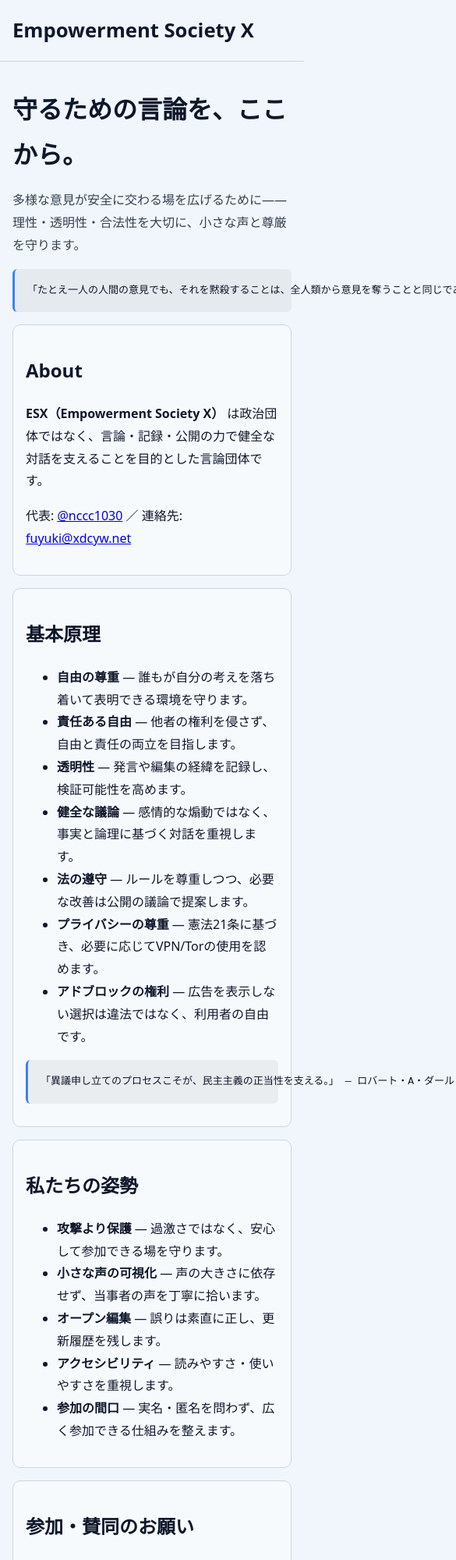
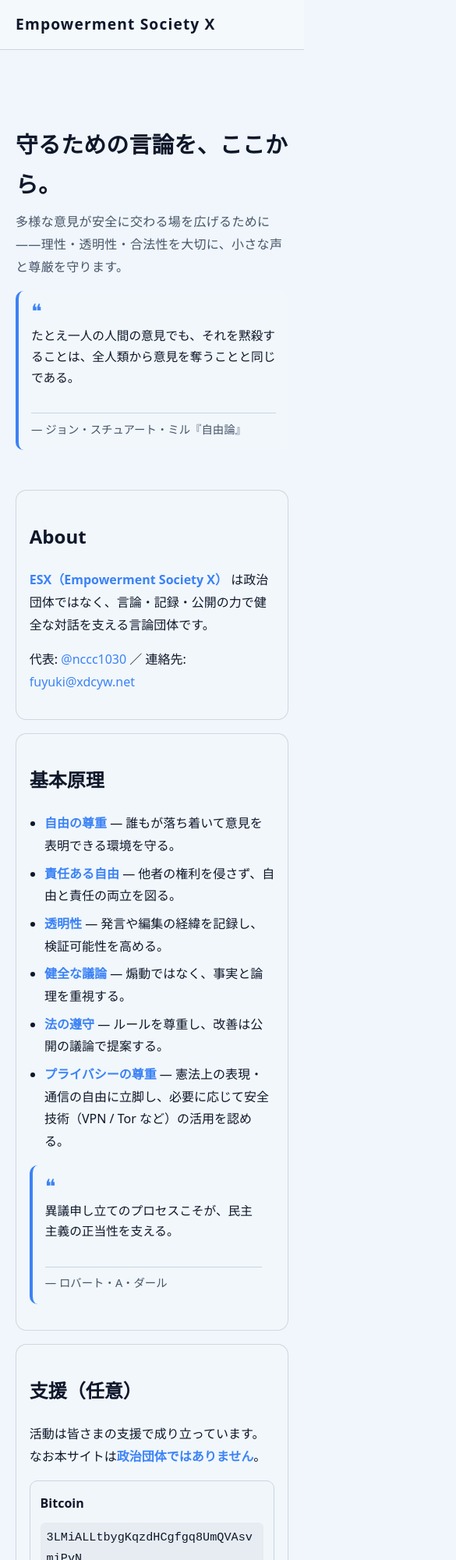
Before and after one commit to fuyukihatune-rgb/esx-site, a plain HTML site: page index.html in a window 390 px wide. Shown: the top 2000 px of the page at 78% size, 585 px wide, since content can reach past the window. Drawn offline with Linux system fonts and the light colour scheme.

Commit message:
delete trash and update site

```diff
--- a/index.html
+++ b/index.html
@@ -3,8 +3,109 @@
 <head>
   <meta charset="utf-8" />
   <meta name="viewport" content="width=device-width, initial-scale=1" />
+  <meta name="robots" content="index, follow" />
   <title>Empowerment Society X｜公式サイト</title>
-  <link rel="stylesheet" href="style.css">
+  <meta name="description" content="ESX（Empowerment Society X）は“守る言論”を掲げる言論団体です。理性・透明性・合法性を大切に、小さな声と尊厳を守ります。">
+  <style>
+    /* ===== Theme tokens ===== */
+    :root{
+      --bg:#f0f6fb; --ink:#0f172a; --muted:#475569; --line:#cbd5e1; --accent:#3b82f6;
+      --card: color-mix(in oklab, var(--bg), #fff 6%);
+      --card-ink: var(--ink);
+    }
+    @media (prefers-color-scheme: dark){
+      :root{
+        --bg:#0b0b10; --ink:#e8eaf0; --muted:#9aa3b2; --line:#2a2f3a; --accent:#60a5fa;
+        --card: color-mix(in oklab, var(--bg), #fff 3%);
+      }
+    }
+
+    /* ===== Base ===== */
+    html,body{margin:0;padding:0}
+    body{
+      background:
+        radial-gradient(900px 600px at 50% -10%, rgba(59,130,246,.10), transparent 55%),
+        radial-gradient(800px 600px at 0% 100%, rgba(59,130,246,.06), transparent 50%),
+        var(--bg);
+      color:var(--ink);
+      font-family:system-ui,-apple-system,"Hiragino Kaku Gothic ProN","Yu Gothic","Noto Sans JP",sans-serif;
+      line-height:1.8;
+      -webkit-text-size-adjust:100%;
+      text-rendering:optimizeLegibility;
+    }
+    main{max-width:900px;margin:7vh auto;padding:0 20px}
+
+    /* ===== Header ===== */
+    header{
+      position:sticky;top:0;z-index:10;
+      background:color-mix(in oklab, var(--bg), #fff 30%);
+      backdrop-filter:saturate(1.1) blur(6px);
+      border-bottom:1px solid var(--line);
+    }
+    .masthead{
+      display:flex;align-items:center;justify-content:space-between;
+      gap:1rem;max-width:900px;margin:0 auto;padding:.9rem 20px
+    }
+    .brand{font-weight:900;letter-spacing:.06em;font-size:1.2rem;white-space:nowrap}
+
+    /* ===== Typography & sections ===== */
+    .hero{padding:2.1rem 0 1.1rem}
+    .site-title{font-size:2.2rem;margin:.1rem 0 .5rem 0;font-weight:900;letter-spacing:.01em}
+    .kicker{font-size:1.05rem;color:var(--muted);letter-spacing:.02em;margin:0 0 1rem}
+    @media (max-width:480px){
+      .site-title{font-size:1.8rem}
+      .kicker{font-size:1rem}
+    }
+
+    .section{
+      border:1px solid color-mix(in oklab, var(--ink), transparent 86%);
+      padding:1.05rem;background:var(--card);border-radius:14px;margin:1.1rem 0;color:var(--card-ink)
+    }
+    ul{margin:.6rem 0;padding-left:1.2rem}
+    li{margin:.42rem 0}
+    strong{color:var(--accent)}
+    a{color:var(--accent);text-decoration:none}
+    a:hover{text-decoration:underline}
+
+    /* ===== Quote card (mobile tuned) ===== */
+    .quote-card{
+      border-left:4px solid var(--accent);
+      background: color-mix(in oklab, var(--bg), #fff 8%);
+      border-radius:10px; padding:.85rem 1rem; margin:1rem 0;
+    }
+    .quote-card .mark{
+      display:block; color:var(--accent); font-size:1.6rem; line-height:1; margin-bottom:.35rem;
+    }
+    .quote-card p{ margin:0 0 .6rem; font-size:.98rem; line-height:1.7 }
+    .quote-card footer{
+      border-top:1px solid var(--line); padding-top:.45rem; color:var(--muted); font-size:.9rem
+    }
+
+    /* ===== Crypto cards (copyable, mobile-first) ===== */
+    .mono{font-family:ui-monospace,monospace}
+    .crypto-card{
+      display:flex; flex-wrap:wrap; gap:.55rem .8rem; align-items:center;
+      border:1px solid var(--line); border-radius:10px; padding:.8rem; background: color-mix(in oklab, var(--bg), #fff 4%);
+    }
+    .crypto-card h3{margin:.1rem 0; font-size:1rem}
+    .addr{
+      flex:1 1 260px; /* 折り返し領域を確保 */
+      font-size:.95rem; padding:.35rem .5rem;
+      background:color-mix(in oklab, var(--bg), #000 3%);
+      border-radius:6px;
+      white-space:pre-wrap; word-break:break-word; overflow-wrap:anywhere;
+    }
+    .copy{
+      margin-left:auto; padding:.46rem .8rem;
+      border:1px solid var(--line); border-radius:6px; background:#fff0;
+      cursor:pointer; font-size:.9rem
+    }
+    .copy:hover{ background:color-mix(in oklab, var(--accent), transparent 86%) }
+
+    /* ===== Footer ===== */
+    footer{color:var(--muted);border-top:1px solid var(--line);margin-top:2rem}
+    .foot-inner{max-width:900px;margin:0 auto;padding:1rem 20px;display:flex;gap:.8rem;justify-content:space-between;flex-wrap:wrap}
+  </style>
 </head>
 <body>
   <header>
@@ -14,65 +115,101 @@
   </header>
 
   <main>
-    <section class="hero">
+    <!-- Hero -->
+    <section class="hero" aria-label="ヒーロー">
       <h1 class="site-title">守るための言論を、ここから。</h1>
       <p class="kicker">多様な意見が安全に交わる場を広げるために――理性・透明性・合法性を大切に、小さな声と尊厳を守ります。</p>
-      <pre class="quote">「たとえ一人の人間の意見でも、それを黙殺することは、全人類から意見を奪うことと同じである。」 — ジョン・スチュアート・ミル『自由論』</pre>
+
+      <blockquote class="quote-card" aria-label="引用：J.S.ミル">
+        <span class="mark">❝</span>
+        <p>たとえ一人の人間の意見でも、それを黙殺することは、全人類から意見を奪うことと同じである。</p>
+        <footer>— ジョン・スチュアート・ミル『自由論』</footer>
+      </blockquote>
     </section>
 
+    <!-- About -->
     <section class="section" id="about">
       <h2>About</h2>
-      <p><strong>ESX（Empowerment Society X）</strong> は政治団体ではなく、言論・記録・公開の力で健全な対話を支えることを目的とした言論団体です。</p>
-      <p>代表: <a href="https://x.com/nccc1030" target="_blank">@nccc1030</a> ／ 連絡先: <a href="mailto:fuyuki@xdcyw.net">fuyuki@xdcyw.net</a></p>
+      <p><strong>ESX（Empowerment Society X）</strong> は政治団体ではなく、言論・記録・公開の力で健全な対話を支える言論団体です。</p>
+      <p>代表: <a href="https://x.com/nccc1030" target="_blank" rel="noopener">@nccc1030</a> ／ 連絡先: <a href="mailto:fuyuki@xdcyw.net">fuyuki@xdcyw.net</a></p>
     </section>
 
+    <!-- Principles -->
     <section class="section" id="principles">
       <h2>基本原理</h2>
       <ul>
-        <li><strong>自由の尊重</strong> — 誰もが自分の考えを落ち着いて表明できる環境を守ります。</li>
-        <li><strong>責任ある自由</strong> — 他者の権利を侵さず、自由と責任の両立を目指します。</li>
-        <li><strong>透明性</strong> — 発言や編集の経緯を記録し、検証可能性を高めます。</li>
-        <li><strong>健全な議論</strong> — 感情的な煽動ではなく、事実と論理に基づく対話を重視します。</li>
-        <li><strong>法の遵守</strong> — ルールを尊重しつつ、必要な改善は公開の議論で提案します。</li>
-        <li><strong>プライバシーの尊重</strong> — 憲法21条に基づき、必要に応じてVPN/Torの使用を認めます。</li>
-        <li><strong>アドブロックの権利</strong> — 広告を表示しない選択は違法ではなく、利用者の自由です。</li>
+        <li><strong>自由の尊重</strong> — 誰もが落ち着いて意見を表明できる環境を守る。</li>
+        <li><strong>責任ある自由</strong> — 他者の権利を侵さず、自由と責任の両立を図る。</li>
+        <li><strong>透明性</strong> — 発言や編集の経緯を記録し、検証可能性を高める。</li>
+        <li><strong>健全な議論</strong> — 煽動ではなく、事実と論理を重視する。</li>
+        <li><strong>法の遵守</strong> — ルールを尊重し、改善は公開の議論で提案する。</li>
+        <li><strong>プライバシーの尊重</strong> — 憲法上の表現・通信の自由に立脚し、必要に応じて安全技術（VPN / Tor など）の活用を認める。</li>
       </ul>
-      <pre class="quote">「異議申し立てのプロセスこそが、民主主義の正当性を支える。」 — ロバート・A・ダール</pre>
+
+      <blockquote class="quote-card" aria-label="引用：ロバート・A・ダール">
+        <span class="mark">❝</span>
+        <p>異議申し立てのプロセスこそが、民主主義の正当性を支える。</p>
+        <footer>— ロバート・A・ダール</footer>
+      </blockquote>
     </section>
 
-    <section class="section" id="values">
-      <h2>私たちの姿勢</h2>
-      <ul>
-        <li><strong>攻撃より保護</strong> — 過激さではなく、安心して参加できる場を守ります。</li>
-        <li><strong>小さな声の可視化</strong> — 声の大きさに依存せず、当事者の声を丁寧に拾います。</li>
-        <li><strong>オープン編集</strong> — 誤りは素直に正し、更新履歴を残します。</li>
-        <li><strong>アクセシビリティ</strong> — 読みやすさ・使いやすさを重視します。</li>
-        <li><strong>参加の間口</strong> — 実名・匿名を問わず、広く参加できる仕組みを整えます。</li>
-      </ul>
+    <!-- Donation -->
+    <section class="section" id="donation">
+      <h2>支援（任意）</h2>
+      <p>活動は皆さまの支援で成り立っています。なお本サイトは<strong>政治団体ではありません</strong>。</p>
+
+      <div class="crypto-card">
+        <h3>Bitcoin</h3>
+        <code class="addr mono" id="btc">3LMiALLtbygKqzdHCgfgq8UmQVAsvmiPvN</code>
+        <button class="copy" data-target="btc" aria-label="Bitcoinアドレスをコピー">コピー</button>
+      </div>
+
+      <div class="crypto-card">
+        <h3>Ethereum</h3>
+        <code class="addr mono" id="eth">0x30ADadB8551CF95267Eff67988916C11DF431bF2</code>
+        <button class="copy" data-target="eth" aria-label="Ethereumアドレスをコピー">コピー</button>
+      </div>
     </section>
 
-    <section class="section" id="participation">
-      <h2>参加・賛同のお願い</h2>
-      <p>賛同者や寄稿をしてくださる方はぜひご連絡ください。賛同者が増えれば、将来的にコミュニティ立ち上げも視野に入れています。</p>
-    </section>
-
-    <section class="section" id="donation">
-      <h2>支援（任意）</h2>
-      <p>活動は皆さまの支援で成り立っています。本サイトは<strong>政治団体ではありません</strong>。</p>
+    <!-- Privacy (concise) -->
+    <section class="section" id="privacy">
+      <h2>プライバシーポリシー（要旨）</h2>
       <ul>
-        <li>Bitcoin: <code class="mono">3LMiALLtbygKqzdHCgfgq8UmQVAsvmiPvN</code></li>
-        <li>Ethereum: <code class="mono">0x30ADadB8551CF95267Eff67988916C11DF431bF2</code></li>
+        <li>当サイトは Cloudflare 経由で配信し、アクセス状況は匿名化された統計としてのみ確認します。</li>
+        <li>Google アナリティクスは現時点で未導入。導入時は IP 匿名化等を行い、本ポリシーを更新して周知します。</li>
+        <li>お問い合わせ・寄稿で得た個人情報は連絡目的のみに利用し、無断で第三者提供しません。</li>
       </ul>
+      <p class="mono" style="color:var(--muted);font-size:.9rem;margin-top:.4rem">最終更新日: 2025-09-24</p>
     </section>
   </main>
 
   <footer>
     <div class="foot-inner">
       <span>© 2025 Empowerment Society X</span>
-      <span><a href="privacy.html">プライバシーポリシー</a></span>
+      <span><a href="#privacy">プライバシーポリシー</a></span>
     </div>
   </footer>
 
-  <script src="script.js"></script>
+  <script>
+    // copy buttons (works on mobile browsers that support Clipboard API)
+    document.addEventListener('click', (e)=>{
+      const btn = e.target.closest('.copy');
+      if(!btn) return;
+      const id = btn.dataset.target;
+      const el = document.getElementById(id);
+      if(!el) return;
+      const text = el.textContent.trim();
+      (navigator.clipboard?.writeText
+        ? navigator.clipboard.writeText(text)
+        : new Promise((res, rej)=>{ // fallback
+            const ta = document.createElement('textarea');
+            ta.value = text; document.body.appendChild(ta);
+            ta.select(); try{ document.execCommand('copy'); res(); } catch(_){ rej(); }
+            ta.remove();
+          })
+      ).then(()=>{ btn.textContent='コピー済み'; setTimeout(()=>btn.textContent='コピー',1400); })
+       .catch(()=>{ alert('コピーに失敗しました'); });
+    });
+  </script>
 </body>
 </html>
```
Also changed, not shown: 4 other files.
